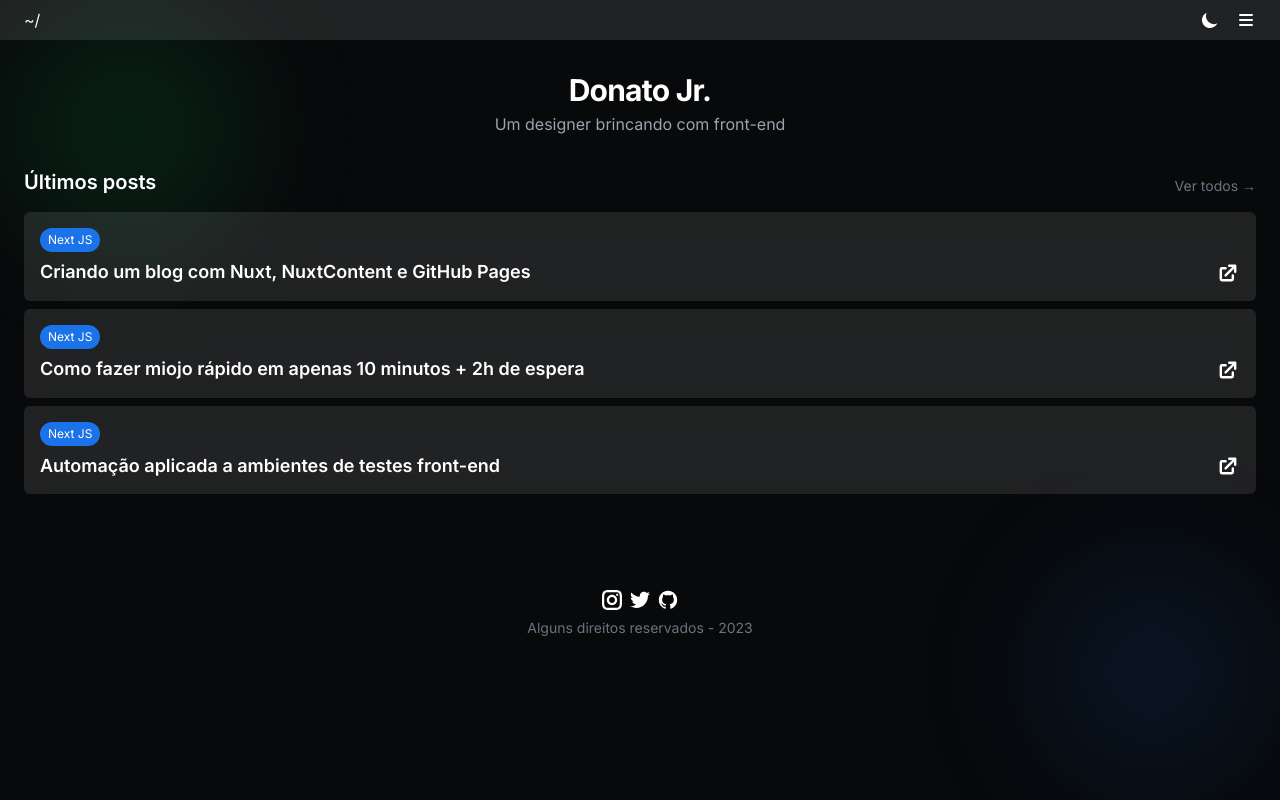
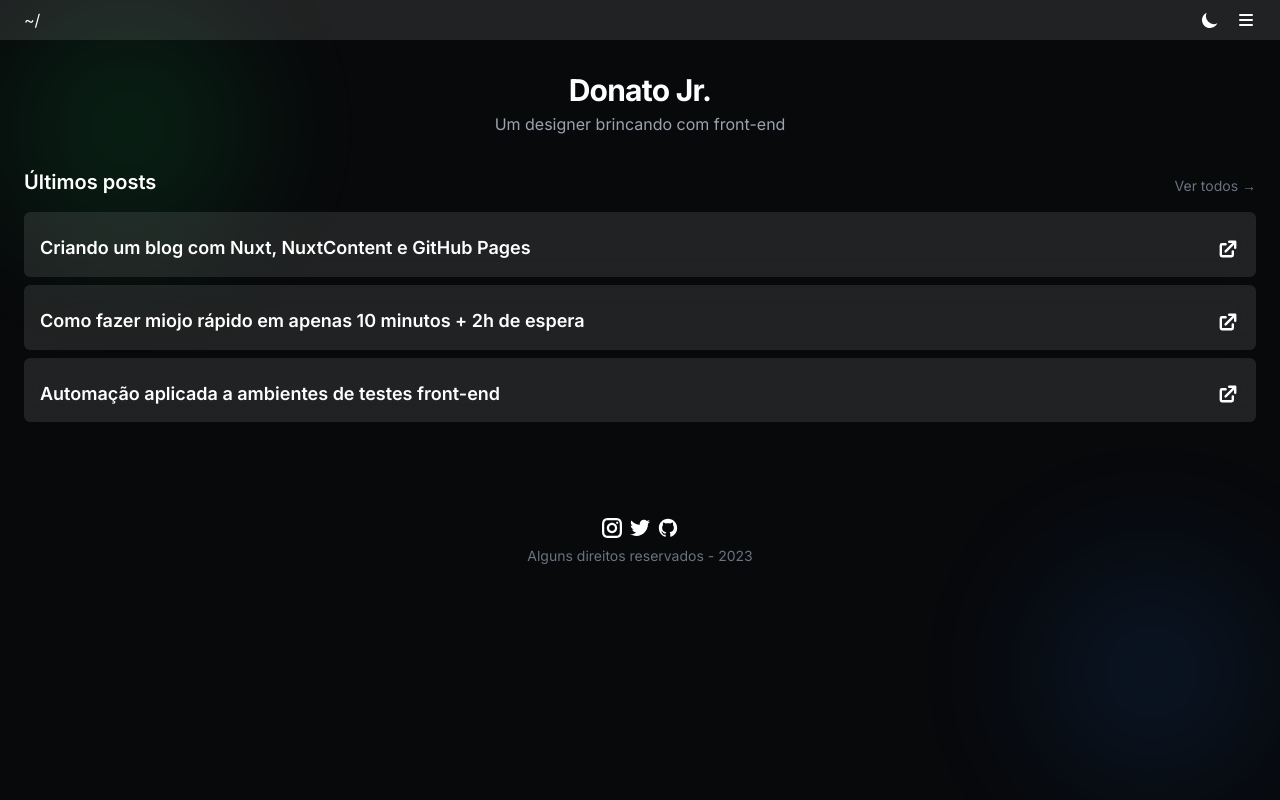
Before and after one commit to odonatojunior/odonatojunior.dev, a Next.js app: page / in a window 1280 px wide. Built offline with nearby package versions, Linux system fonts and the light colour scheme.

Commit message:
feat(Card): create card component

```diff
--- a/src/components/Card.tsx
+++ b/src/components/Card.tsx
@@ -4,16 +4,22 @@ import { HiExternalLink } from 'react-icons/hi'
 
 type CardProps = {
   title: string
+  slug: string
+  tags?: string[]
 }
 
-export default function Card({ title }: CardProps) {
+export default function Card({ title, tags, slug }: CardProps) {
   return (
     <Link
-      href='#'
-      className='relative flex items-end justify-between gap-2 rounded-md bg-white/10 p-4 backdrop-blur-md transition hover:scale-105 hover:bg-white/25 hover:shadow-md hover:shadow-white/5 active:bg-white/20'
+      href={slug || '#'}
+      className='z-20 flex items-end justify-between gap-2 rounded-md bg-white/10 p-4 backdrop-blur-md transition hover:scale-105 hover:bg-white/25 active:bg-white/20'
     >
       <div className='flex flex-col items-start gap-2 '>
-        <Tag name='Next JS' />
+        <div className='flex flex-wrap gap-1'>
+          {tags?.map((tag) => (
+            <Tag key={tag} name={tag} />
+          ))}
+        </div>
         <h1 className='text-lg font-semibold leading-snug text-white'>
           {title}
         </h1>
```
